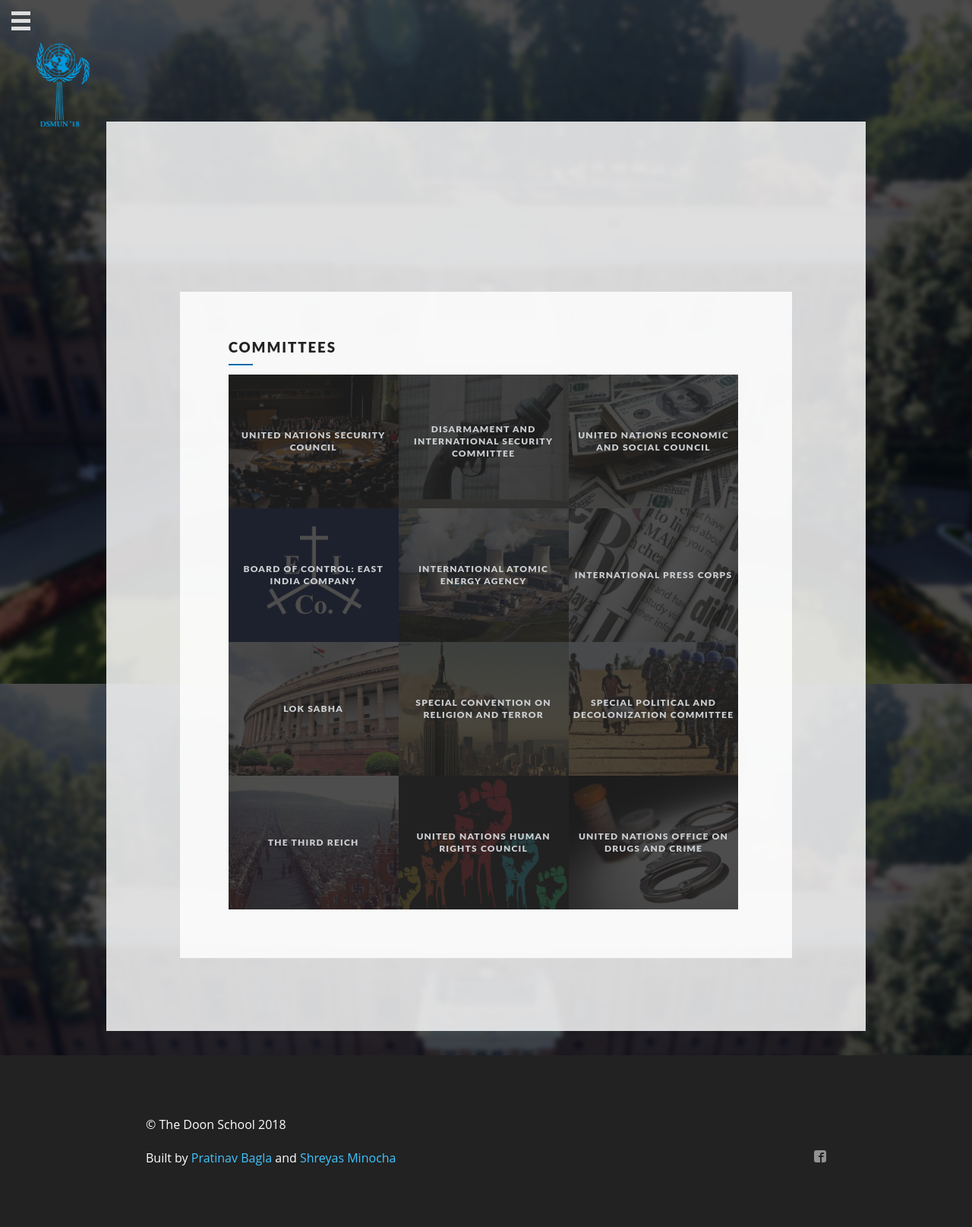
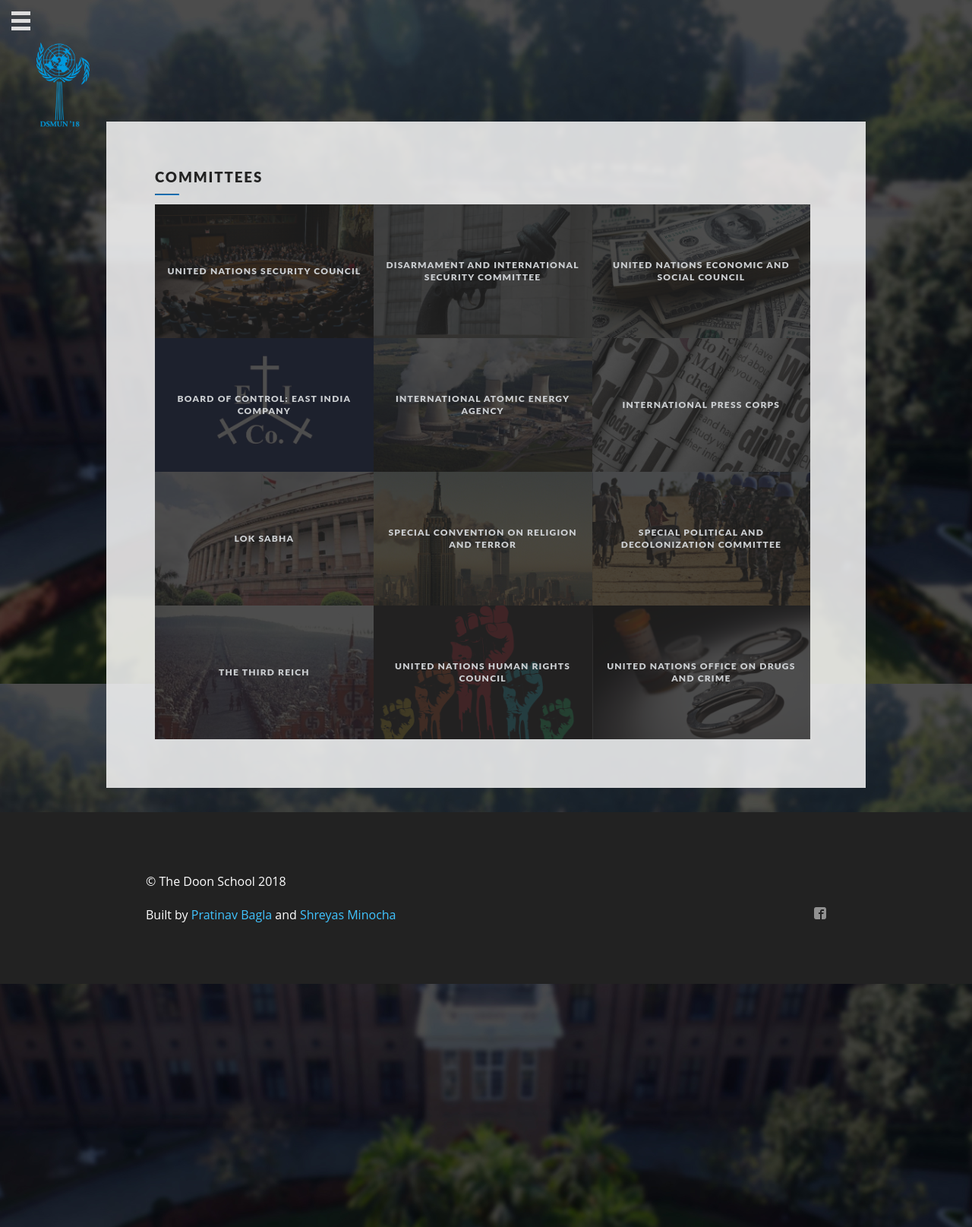
Before and after one commit to pratinav/dsmun18.com, a Jekyll site: the page built from _committees/index.md, in a window 1280 px wide. Shown: the whole page at 76% size. Built offline with Jekyll 4.4.1, drawn with Linux system fonts in a browser that asks for light colours; some web fonts are replaced; a script that is not in the unit is left out.

Commit message:
Fix `/committees` background

```diff
--- a/_committees/index.md
+++ b/_committees/index.md
@@ -2,11 +2,11 @@
 layout: notice
 ---
 
-<section id="committees" class="work container panel clear-header">
-  <h1>Committees</h1>
-  <div class="grid">
+<div id="committees">
+    <h1>Committees</h1>
+    <div class="grid">
     {% for committee in site.committees_list %}
       <a href="/committees/{{ committee }}"><div class="grid-item"></div></a>
     {% endfor %}
-  </div>
-</section>
+    </div>
+</div>
```
